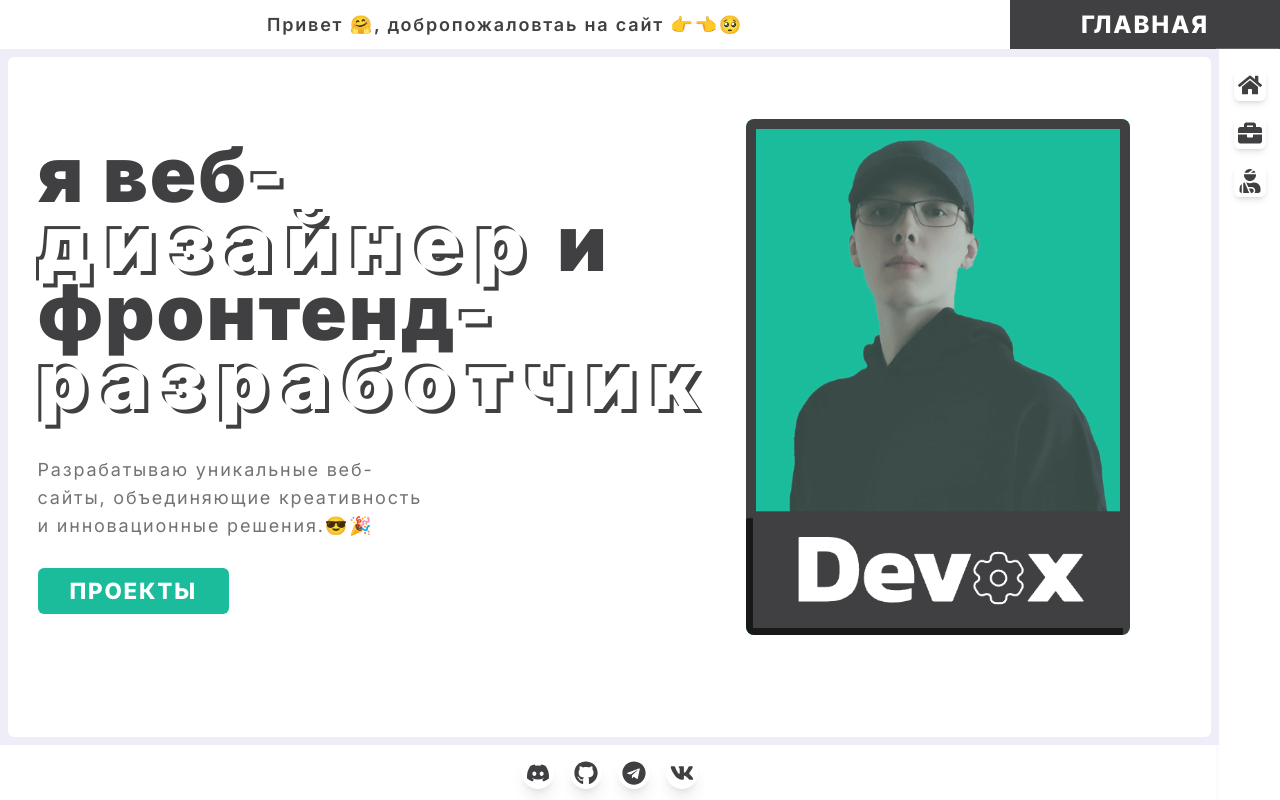
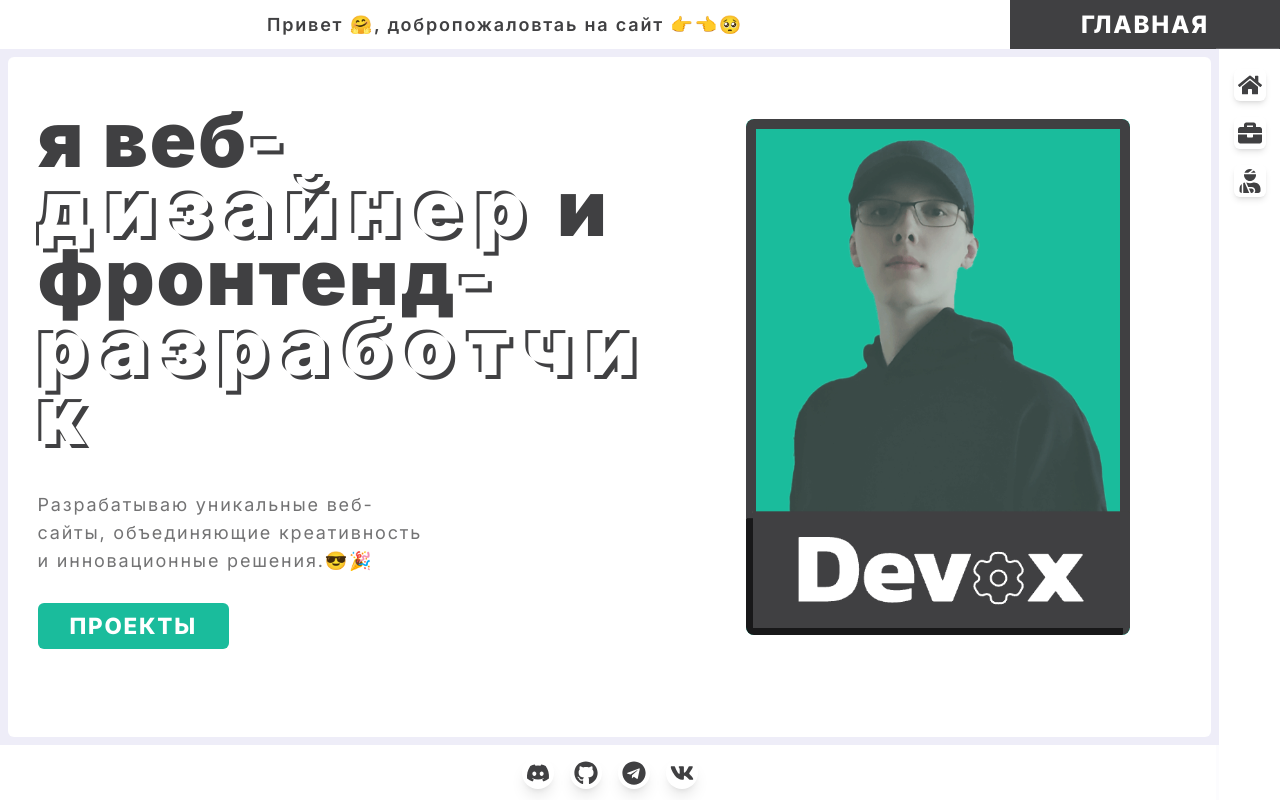
Before and after one commit to TheOnlyFastCoder2/portfolio, a React (Vite) app: page / in a window 1280 px wide. Built offline with nearby package versions, Linux system fonts and the light colour scheme; grey boxes are pictures that could not be loaded.

Commit message:
fix: media styles

```diff
--- a/src/libs/_styles_/bin/Header.scss
+++ b/src/libs/_styles_/bin/Header.scss
@@ -11,7 +11,7 @@
     &-namePage {
         @apply
             min-w-[270px]  bg-black text-white lg:flex-grow
-            font-semibold text-center content-center uppercase font-extrabold;
+            flex  justify-center items-center uppercase font-extrabold;
     }
 
 }
--- a/src/libs/_styles_/bin/Home.scss
+++ b/src/libs/_styles_/bin/Home.scss
@@ -3,13 +3,14 @@
 .Home {
     @apply
         relative flex items-center min-lg:gap-20 justify-around py-10
-        lg:flex-col lg:justify-start ;
+        lg:flex-col lg:justify-start;
 
     &-text {
-        @apply w-[Min(85%,621px)] lg:order-2;
+        @apply max-w-[Min(85%,621px)] lg:order-2 lg:mt-4;
 
         h1 {
-            color: $black;
+            @apply text-black min-lg:w-[621px] break-words;
+
             span {
                 color: $white;
                 $stroke-p: 4px 4px;
@@ -32,7 +33,6 @@
         }
     }
     &-hero {
-
         @apply
             relative w-[Clamp(250px,30vw,400px)] bg-decor rounded-lg
             lg:h-[250px] lg:w-[70%] lg:object-contain min-lg:right-[4vw];
```
